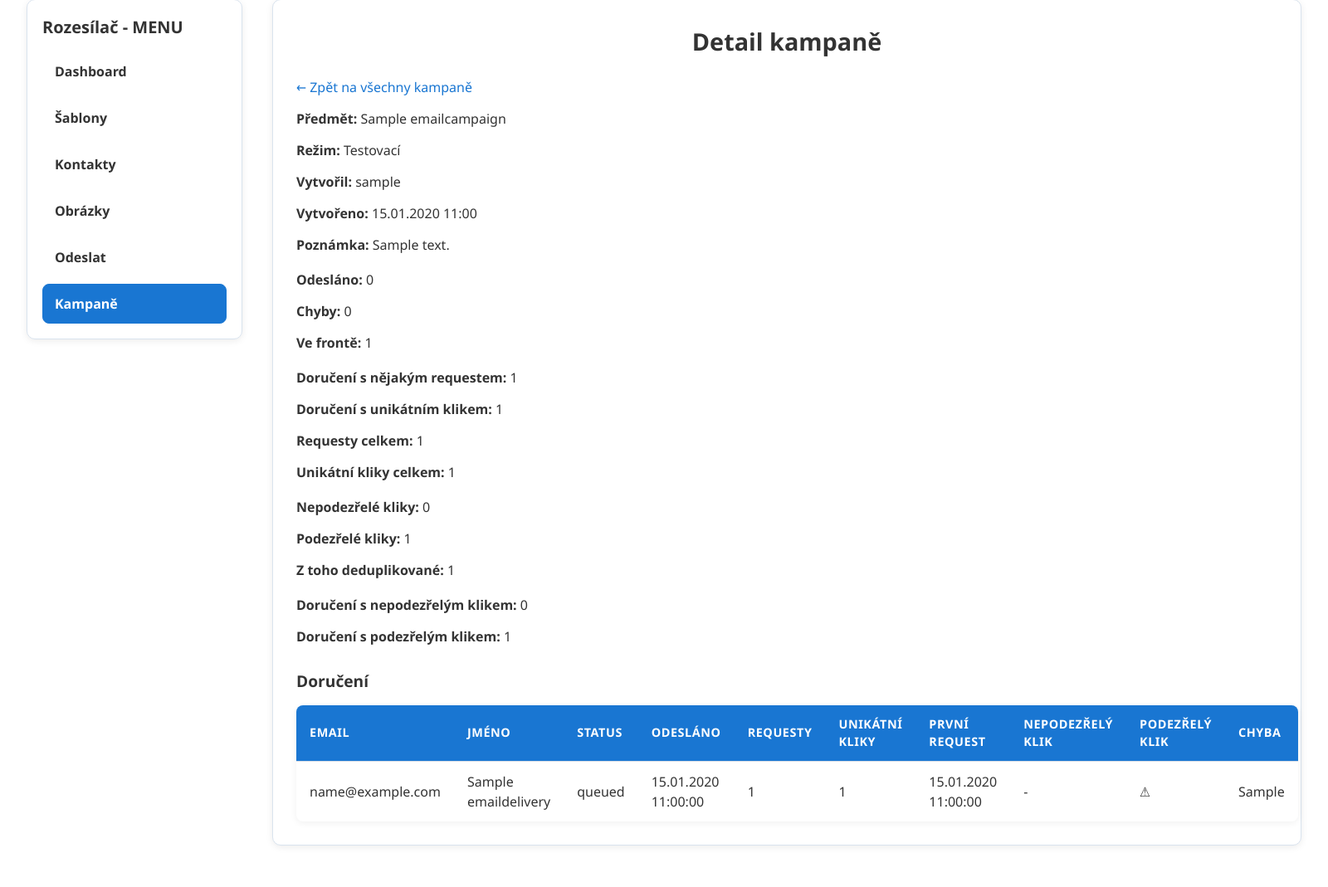
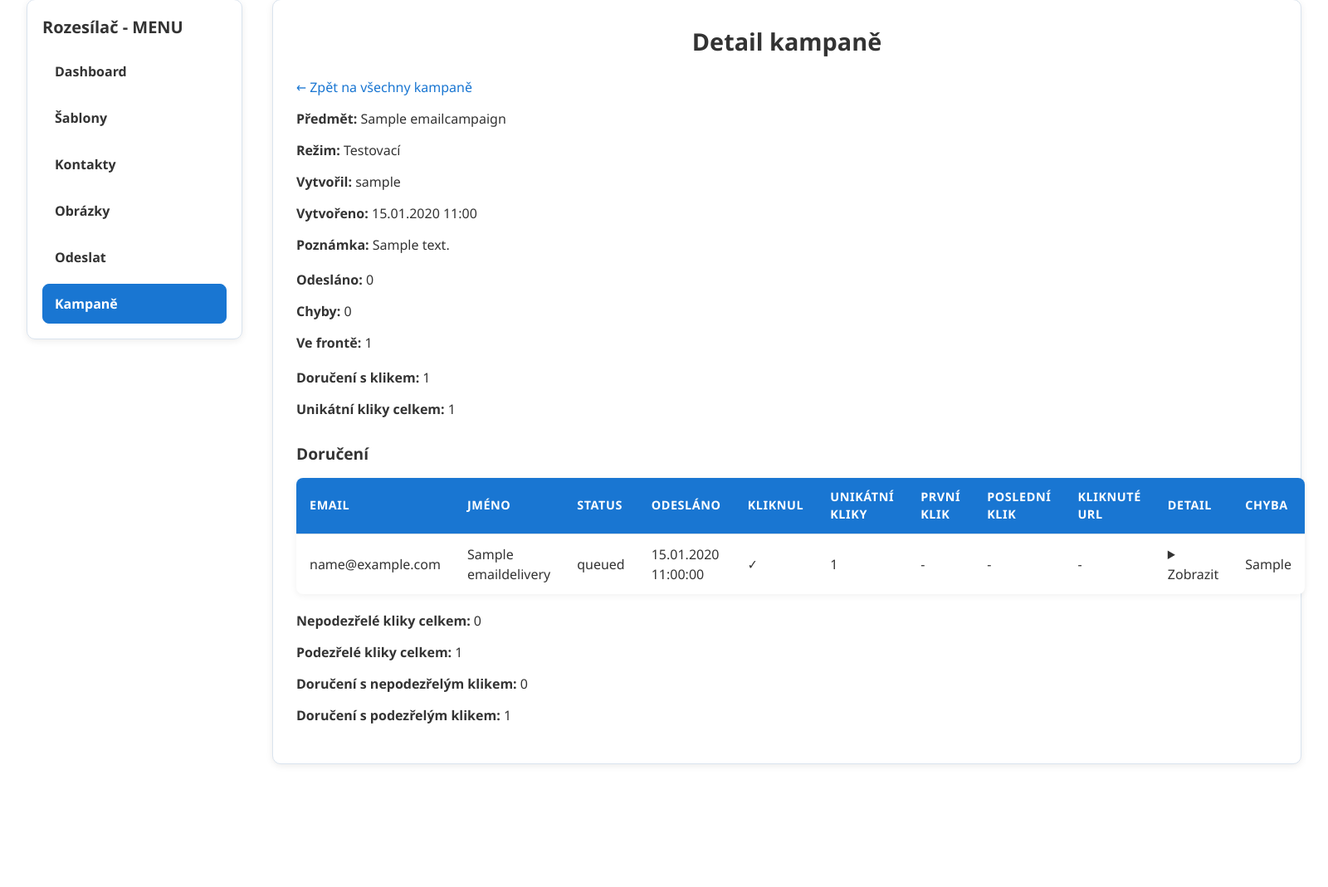
Before and after one commit to HonzaVanek/evidence_webapp, a Django app: page /pojistenci/vychytavky/rozesilac/kampane/1/ in a window 1600 px wide. Shown: the part 129-1198 px from the top of the page at 83% size. After the commit the page ends 1050 px from the top, so only its background shows below. Run offline with Django 4.2, Linux system fonts and the light colour scheme; a user stored in the database is signed in; tables that the repository leaves empty hold one stand-in row (values such as "Sample post").

Commit message:
další úprva UI u trackování

```diff
--- a/pojistenci/templates/pojistenci/rozesilac/campaign_detail.html
+++ b/pojistenci/templates/pojistenci/rozesilac/campaign_detail.html
@@ -32,21 +32,8 @@
 </div>
 
 <div class="template-form-row">
-  <p><strong>Doručení s nějakým requestem:</strong> {{ clicked_delivery_count }}</p>
-  <p><strong>Doručení s unikátním klikem:</strong> {{ unique_clicked_delivery_count }}</p>
-  <p><strong>Requesty celkem:</strong> {{ total_click_count }}</p>
+  <p><strong>Doručení s klikem:</strong> {{ clicked_delivery_count }}</p>
   <p><strong>Unikátní kliky celkem:</strong> {{ total_unique_click_count }}</p>
-</div>
-
-<div class="template-form-row">
-  <p><strong>Nepodezřelé kliky:</strong> {{ human_like_click_count }}</p>
-  <p><strong>Podezřelé kliky:</strong> {{ suspected_bot_click_count }}</p>
-  <p><strong>Z toho deduplikované:</strong> {{ duplicate_click_count }}</p>
-</div>
-
-<div class="template-form-row">
-  <p><strong>Doručení s nepodezřelým klikem:</strong> {{ human_like_delivery_count }}</p>
-  <p><strong>Doručení s podezřelým klikem:</strong> {{ suspected_bot_delivery_count }}</p>
 </div>
 
 <h3>Doručení</h3>
@@ -59,11 +46,12 @@
         <th>Jméno</th>
         <th>Status</th>
         <th>Odesláno</th>
-        <th>Requesty</th>
+        <th>Kliknul</th>
         <th>Unikátní kliky</th>
-        <th>První request</th>
-        <th>Nepodezřelý klik</th>
-        <th>Podezřelý klik</th>
+        <th>První klik</th>
+        <th>Poslední klik</th>
+        <th>Kliknuté URL</th>
+        <th>Detail</th>
         <th>Chyba</th>
       </tr>
     </thead>
@@ -80,28 +68,85 @@
               -
             {% endif %}
           </td>
-          <td>{{ d.click_count }}</td>
+          <td>
+            {% if d.unique_click_count > 0 %}
+              ✓
+            {% else %}
+              -
+            {% endif %}
+          </td>
           <td>{{ d.unique_click_count }}</td>
           <td>
-            {% if d.clicked_at %}
-              {{ d.clicked_at|date:"d.m.Y H:i:s" }}
+            {% if d.first_human_click_at_for_ui %}
+              {{ d.first_human_click_at_for_ui|date:"d.m.Y H:i:s" }}
             {% else %}
               -
             {% endif %}
           </td>
           <td>
-            {% if d.has_human_like_click %}
-              ✓
+            {% if d.last_human_click_at_for_ui %}
+              {{ d.last_human_click_at_for_ui|date:"d.m.Y H:i:s" }}
             {% else %}
               -
             {% endif %}
           </td>
           <td>
-            {% if d.has_suspected_bot_click %}
-              ⚠
+            {% if d.clicked_urls_for_ui %}
+              <ul style="margin: 0; padding-left: 18px;">
+                {% for url in d.clicked_urls_for_ui %}
+                  <li style="margin-bottom: 4px; word-break: break-word;">
+                    <a href="{{ url }}" target="_blank" rel="noopener">{{ url }}</a>
+                  </li>
+                {% endfor %}
+              </ul>
             {% else %}
               -
             {% endif %}
+          </td>
+          <td>
+            <details>
+              <summary>Zobrazit</summary>
+              <div style="margin-top: 10px; min-width: 420px;">
+                <p><strong>Technické requesty celkem:</strong> {{ d.click_count }}</p>
+                <p><strong>Nepodezřelý klik:</strong> {% if d.has_human_like_click %}ano{% else %}ne{% endif %}</p>
+                <p><strong>Podezřelý klik:</strong> {% if d.has_suspected_bot_click %}ano{% else %}ne{% endif %}</p>
+
+                {% if d.click_events.all %}
+                  <table class="table" style="margin-top: 10px;">
+                    <thead>
+                      <tr>
+                        <th>Čas</th>
+                        <th>URL</th>
+                        <th>Podezřelý</th>
+                        <th>Duplicitní</th>
+                        <th>IP</th>
+                        <th>User-Agent</th>
+                      </tr>
+                    </thead>
+                    <tbody>
+                      {% for e in d.click_events.all %}
+                        <tr>
+                          <td>{{ e.created_at|date:"d.m.Y H:i:s" }}</td>
+                          <td style="word-break: break-word;">
+                            <a href="{{ e.original_url }}" target="_blank" rel="noopener">
+                              {{ e.original_url }}
+                            </a>
+                          </td>
+                          <td>{% if e.is_suspected_bot %}ano{% else %}ne{% endif %}</td>
+                          <td>{% if e.is_duplicate %}ano{% else %}ne{% endif %}</td>
+                          <td>{{ e.ip_address|default:"-" }}</td>
+                          <td style="word-break: break-word;">{{ e.user_agent|default:"-" }}</td>
+                        </tr>
+                      {% empty %}
+                        <tr>
+                          <td colspan="6">Žádné klik eventy.</td>
+                        </tr>
+                      {% endfor %}
+                    </tbody>
+                  </table>
+                {% endif %}
+              </div>
+            </details>
           </td>
           <td>{{ d.error|default:"-" }}</td>
         </tr>
@@ -111,4 +156,11 @@
 {% else %}
   <p class="muted">K této kampani zatím nejsou žádná doručení.</p>
 {% endif %}
+
+<div class="template-form-row" style="margin-top: 20px;">
+  <p><strong>Nepodezřelé kliky celkem:</strong> {{ human_like_click_count }}</p>
+  <p><strong>Podezřelé kliky celkem:</strong> {{ suspected_bot_click_count }}</p>
+  <p><strong>Doručení s nepodezřelým klikem:</strong> {{ human_like_delivery_count }}</p>
+  <p><strong>Doručení s podezřelým klikem:</strong> {{ suspected_bot_delivery_count }}</p>
+</div>
 {% endblock rozesilac_content %}
--- a/pojistenci/views.py
+++ b/pojistenci/views.py
@@ -25,7 +25,7 @@ from django.conf import settings
 from openpyxl import load_workbook, Workbook
 import requests
 from django.db import transaction, IntegrityError
-from django.db.models import Q, Sum, Count, Exists, OuterRef
+from django.db.models import Q, Sum, Count, Exists, OuterRef, Prefetch
 from django import forms
 from rest_framework import viewsets
 from .serializers import PojistenecSerializer
@@ -36,8 +36,7 @@ import os
 import matplotlib
 matplotlib.use("Agg")
 import matplotlib.pyplot as plt
-from matplotlib.patches import PathPatch
-from matplotlib.patches import Wedge
+from matplotlib.patches import PathPatch, Wedge
 from matplotlib.path import Path
 import csv
 from io import TextIOWrapper
@@ -1644,6 +1643,8 @@ def rozesilac_send(request):
     )
 
 
+from django.db.models import Exists, OuterRef, Prefetch, Sum
+
 @staff_member_required
 def rozesilac_campaign_detail(request, campaign_id):
     campaign = get_object_or_404(EmailCampaign, id=campaign_id)
@@ -1658,29 +1659,53 @@ def rozesilac_campaign_detail(request, campaign_id):
         is_suspected_bot=True,
     )
 
-    deliveries = campaign.deliveries.all().order_by("created_at").annotate(
-        has_human_like_click=Exists(human_clicks_subquery),
-        has_suspected_bot_click=Exists(bot_clicks_subquery),
+    deliveries = (
+        campaign.deliveries.all()
+        .order_by("created_at")
+        .annotate(
+            has_human_like_click=Exists(human_clicks_subquery),
+            has_suspected_bot_click=Exists(bot_clicks_subquery),
+        )
+        .prefetch_related(
+            Prefetch(
+                "click_events",
+                queryset=EmailClickEvent.objects.order_by("created_at"),
+            )
+        )
     )
 
     sent_count = deliveries.filter(status="sent").count()
     failed_count = deliveries.filter(status="failed").count()
     queued_count = deliveries.filter(status="queued").count()
 
-    clicked_delivery_count = deliveries.filter(click_count__gt=0).count()
-    unique_clicked_delivery_count = deliveries.filter(unique_click_count__gt=0).count()
-
-    total_click_count = deliveries.aggregate(total=Sum("click_count"))["total"] or 0
+    clicked_delivery_count = deliveries.filter(unique_click_count__gt=0).count()
     total_unique_click_count = deliveries.aggregate(total=Sum("unique_click_count"))["total"] or 0
 
     click_events = EmailClickEvent.objects.filter(delivery__campaign=campaign)
 
     suspected_bot_click_count = click_events.filter(is_suspected_bot=True).count()
     human_like_click_count = click_events.filter(is_suspected_bot=False).count()
-    duplicate_click_count = click_events.filter(is_duplicate=True).count()
 
     suspected_bot_delivery_count = deliveries.filter(has_suspected_bot_click=True).count()
     human_like_delivery_count = deliveries.filter(has_human_like_click=True).count()
+
+    # dopočítáme data pro pohodlné zobrazení v šabloně
+    for delivery in deliveries:
+        all_events = list(delivery.click_events.all())
+
+        human_events = [e for e in all_events if not e.is_suspected_bot]
+        unique_urls = []
+        seen_urls = set()
+
+        for e in human_events:
+            if e.original_url not in seen_urls:
+                seen_urls.add(e.original_url)
+                unique_urls.append(e.original_url)
+
+        delivery.human_click_events_for_ui = human_events
+        delivery.clicked_urls_for_ui = unique_urls
+        delivery.first_human_click_at_for_ui = human_events[0].created_at if human_events else None
+        delivery.last_human_click_at_for_ui = human_events[-1].created_at if human_events else None
 
     return render(
         request,
@@ -1692,12 +1717,9 @@ def rozesilac_campaign_detail(request, campaign_id):
             "failed_count": failed_count,
             "queued_count": queued_count,
             "clicked_delivery_count": clicked_delivery_count,
-            "unique_clicked_delivery_count": unique_clicked_delivery_count,
-            "total_click_count": total_click_count,
             "total_unique_click_count": total_unique_click_count,
             "suspected_bot_click_count": suspected_bot_click_count,
             "human_like_click_count": human_like_click_count,
-            "duplicate_click_count": duplicate_click_count,
             "suspected_bot_delivery_count": suspected_bot_delivery_count,
             "human_like_delivery_count": human_like_delivery_count,
         },
```
